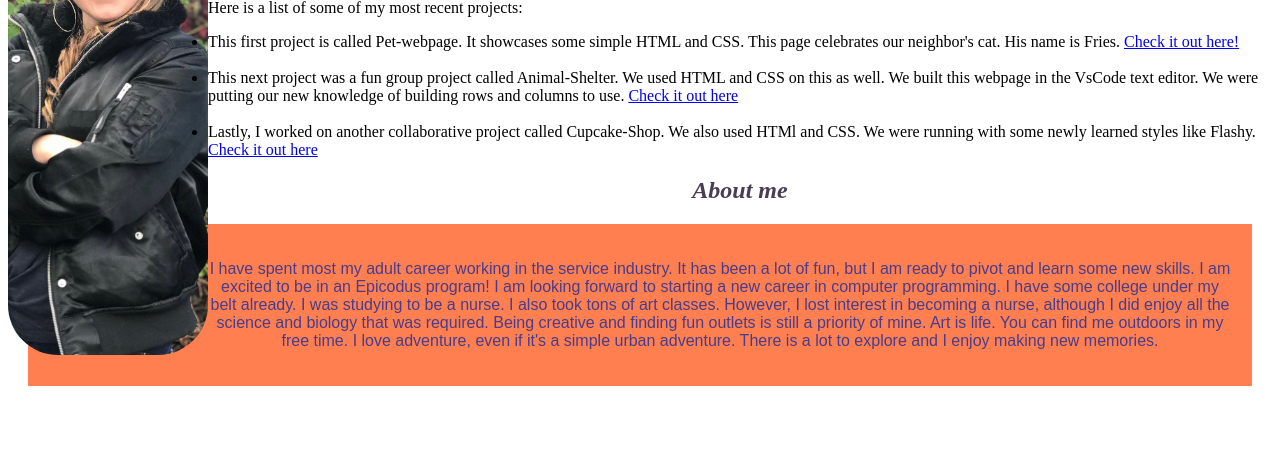
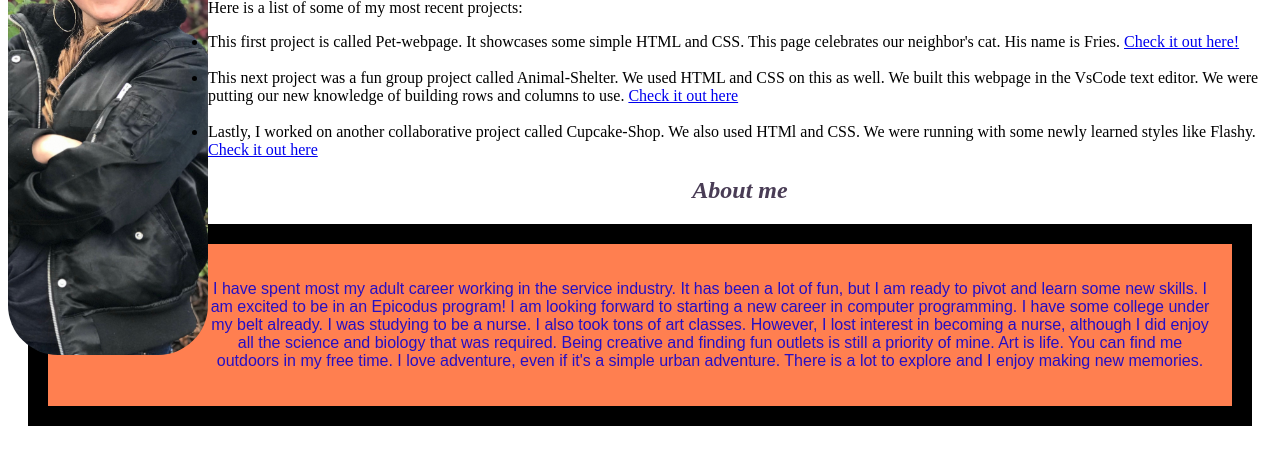
Before and after one commit to BritWallace/portfolio-, a plain HTML site: page index.html in a window 1280 px wide. Shown: the part 184-648 px from the top of the page. Drawn offline with Linux system fonts and the light colour scheme.

```diff
--- a/styles.css
+++ b/styles.css
@@ -14,7 +14,7 @@ h2 {
 p {
   text-align: center;
   font-family: sans-serif;
-  color:darkslateblue
+  color:rgb(39, 15, 195)
 }
 
 h3 {
@@ -38,7 +38,7 @@ span {
 
 .box {
   background-color: coral;
-  border: 20px;
+  border: solid 20px;
   padding: 20px;
   margin: 20px;
 }
```
Also changed, not shown: 1 other file.
